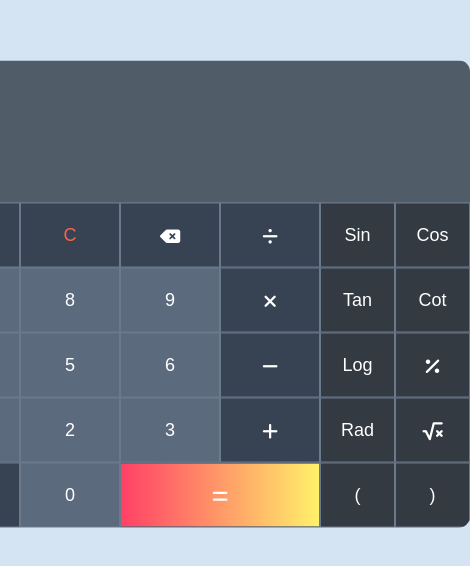
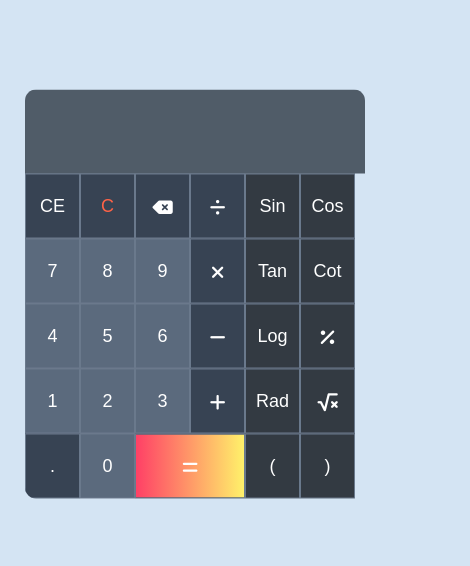
Before and after one commit to Mehdi-Abshari/Calculator-App, a plain HTML site: page index.html in a window 390 px wide. Shown: the part 128-694 px from the top of the page, 470 px wide, since content can reach past the window. Drawn offline with Linux system fonts and the light colour scheme.

Commit message:
Responsive page
طرح واکنش گرایی زده شد

```diff
--- a/style.css
+++ b/style.css
@@ -23,7 +23,7 @@ body {
 /* Account box */
 .account-box {
   background-color: #505c68;
-  padding: 25px;
+  /* padding: 25px; */
 }
 #answerInput {
   outline: none;
@@ -71,3 +71,14 @@ body {
   width: 75px;
   background-color: #333a42;
 }
+@media only screen and (max-width: 545px) {
+  .buttons {
+    width: 55px;
+  }
+  #equal {
+    width: 110px;
+  }
+  #answerInput {
+    font-size: 27px;
+  }
+}
```
